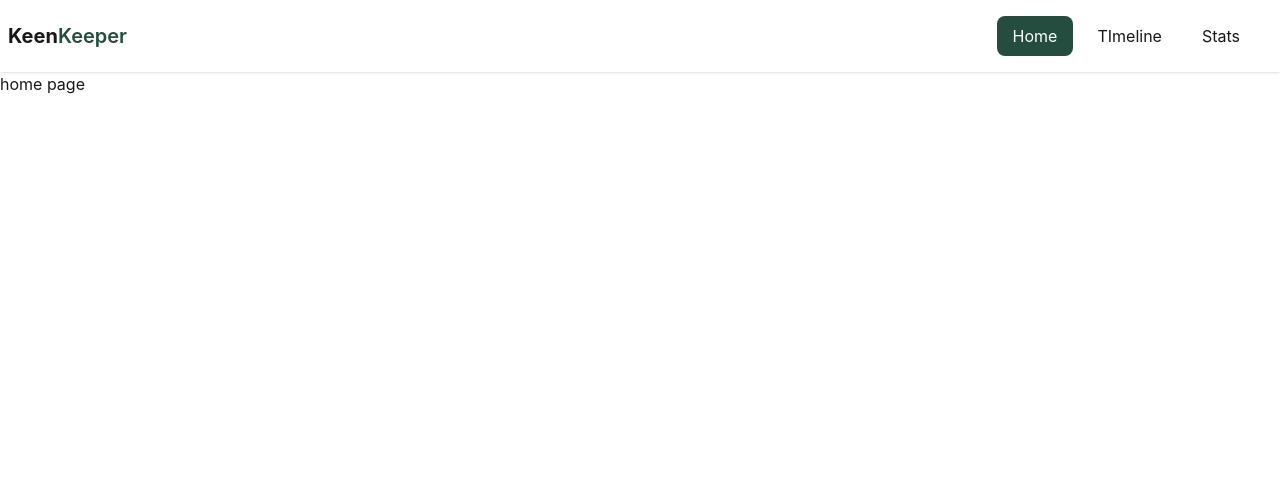
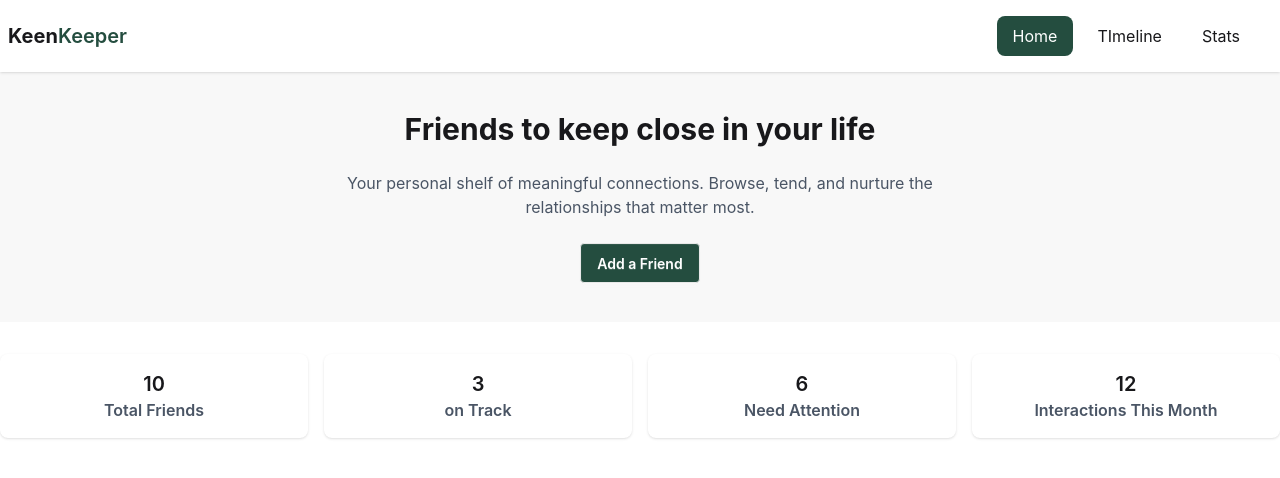
Before and after one commit to rakibulislam08/keen-keeper, a React (Vite) app: page / in a window 1280 px wide. Shown: the top 478 px of the page. Built offline with nearby package versions, Linux system fonts and the light colour scheme.

Commit message:
Banner part are complete just i add plus icon

```diff
--- /dev/null
+++ b/src/components/Banner/Banner.jsx
@@ -0,0 +1,51 @@
+import React from 'react';
+
+const Banner = () => {
+    return (
+
+        <>
+            <div className="hero bg-base-200 h-[250px] container mx-auto ">
+                <div className="hero-content text-center">
+                    <div className="">
+                        <h1 className="text-3xl font-bold">Friends to keep close in your life</h1>
+                        <p className="py-6 text-gray-600">
+                            Your personal shelf of meaningful connections. Browse, tend, and nurture the
+                            <br />
+                            relationships that matter most.
+                        </p>
+                        <button className="btn bg-[#244D3F] text-white">Add a Friend</button>
+                    </div>
+                </div>
+            </div>
+            <div className='grid grid-cols-1 md:grid-cols-2 lg:grid-cols-4 gap-4 container mx-auto my-8'>
+                <div className="stats shadow">
+                    <div className="stat text-center ">
+                       <p className='font-semibold text-xl'>10</p>
+                       <p className='font-semibold  text-gray-600'>Total Friends</p>
+                    </div>
+                </div>
+                <div className="stats shadow">
+                    <div className="stat text-center ">
+                       <p className='font-semibold text-xl'>3</p>
+                       <p className='font-semibold  text-gray-600'>on Track</p>
+                    </div>
+                </div>
+                <div className="stats shadow">
+                    <div className="stat text-center ">
+                       <p className='font-semibold text-xl'>6</p>
+                       <p className='font-semibold  text-gray-600'>Need Attention</p>
+                    </div>
+                </div>
+                <div className="stats shadow">
+                    <div className="stat text-center ">
+                       <p className='font-semibold text-xl'>12</p>
+                       <p className='font-semibold  text-gray-600'>Interactions This Month</p>
+                    </div>
+                </div>
+
+            </div>
+        </>
+    );
+};
+
+export default Banner;
--- a/src/pages/HomePage/HomePage.jsx
+++ b/src/pages/HomePage/HomePage.jsx
@@ -1,9 +1,10 @@
 import React from 'react';
+import Banner from '../../components/Banner/Banner';
 
 const HomePage = () => {
     return (
         <div>
-            home page
+            <Banner/>
         </div>
     );
 };
```
